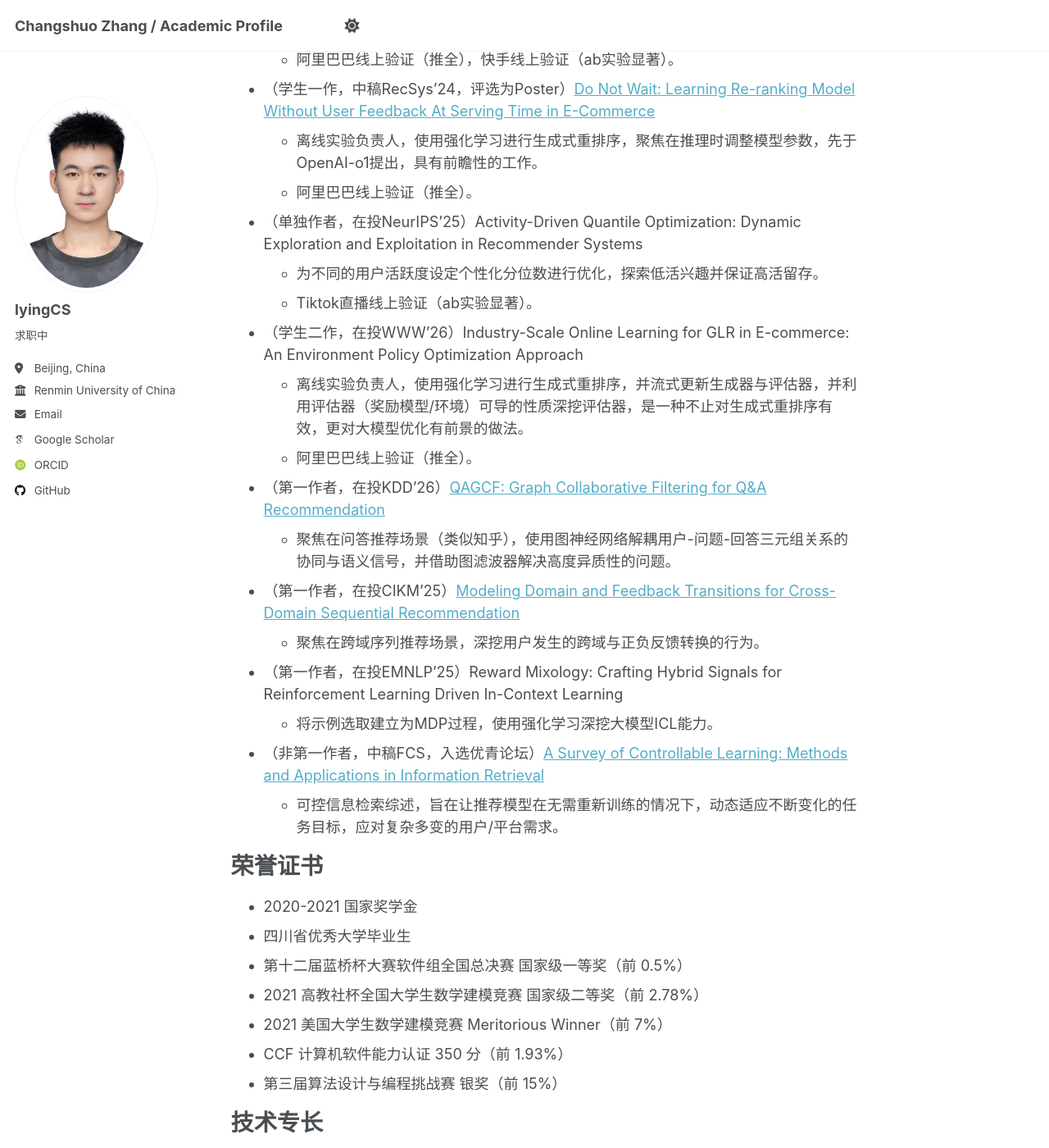
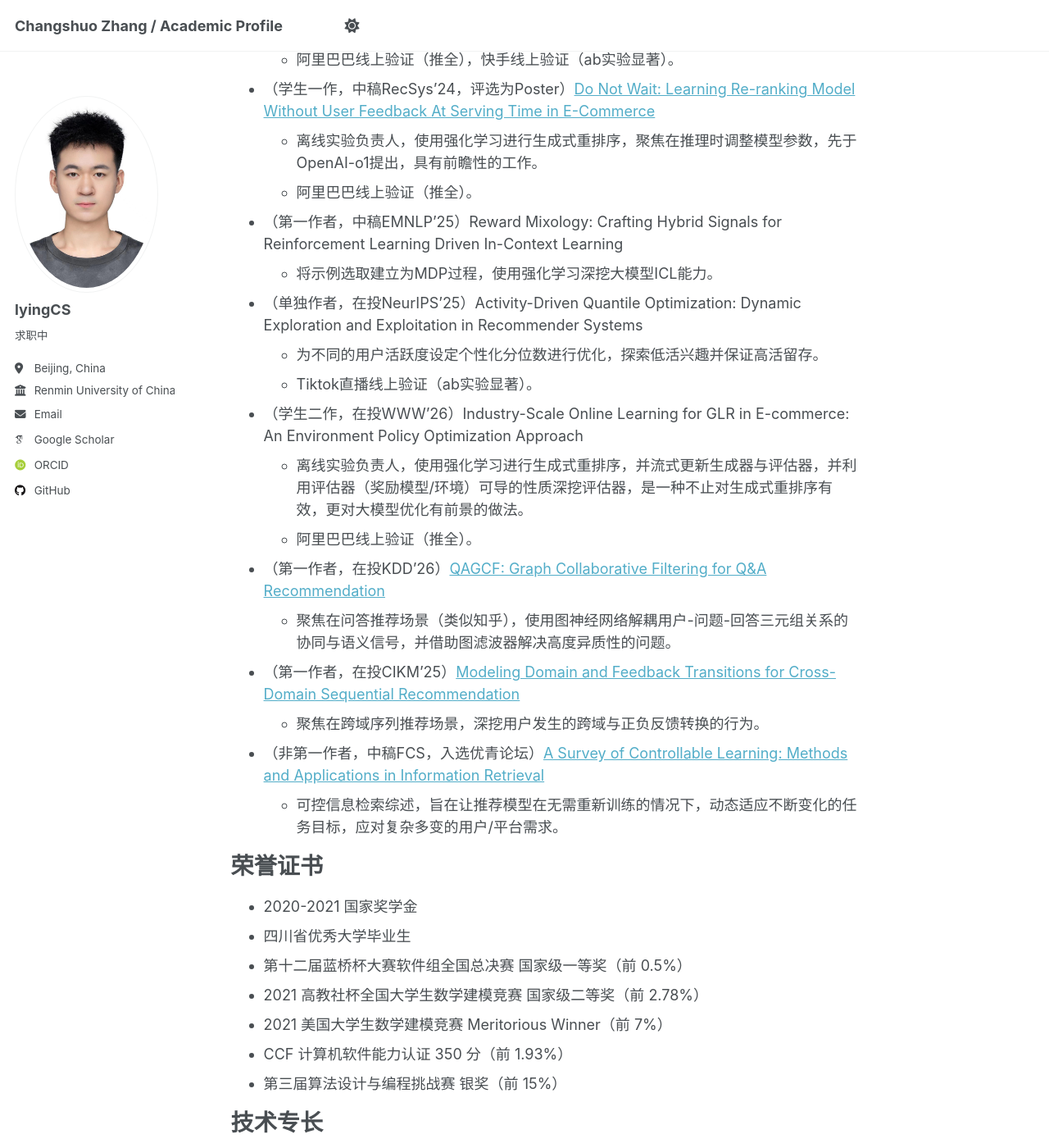
Before and after one commit to lyingCS/lyingCS.github.io, a Jekyll site: the page built from _pages/about.md, in a window 1280 px wide and 1400 px high, scrolled down 2032 px. Shown: the whole window at 82% size. Built offline with Jekyll 4.4.1, drawn with Linux system fonts in a browser that asks for light colours; some web fonts are replaced; part of the change alters nothing that is shown; some of the changed text lies outside the part shown.

Commit message:
Update about.md

```diff
--- a/_pages/about.md
+++ b/_pages/about.md
@@ -48,7 +48,7 @@ redirect_from:
 论文发表
 ======
 
-三篇第一作者中稿论文、四篇第一作者在投论文、七篇工业界验证/推全论文。
+四篇第一作者中稿论文、四篇第一作者在投论文、七篇工业界验证/推全论文。
 
 + （第一作者，中稿SIGIR'24，评选为Oral）[Reinforcing Long-Term Performance in Recommender Systems with User-Oriented Exploration Policy](https://dl.acm.org/doi/10.1145/3626772.3657714)
   + 使用强化学习进行个性化分位数优化提高不同活跃度用户体验，提高session深度。
@@ -68,6 +68,8 @@ redirect_from:
 + （学生一作，中稿RecSys'24，评选为Poster）[Do Not Wait: Learning Re-ranking Model Without User Feedback At Serving Time in E-Commerce](https://dl.acm.org/doi/abs/10.1145/3640457.3688165)
   + 离线实验负责人，使用强化学习进行生成式重排序，聚焦在推理时调整模型参数，先于OpenAI-o1提出，具有前瞻性的工作。
   + 阿里巴巴线上验证（推全）。
++ （第一作者，中稿EMNLP'25）Reward Mixology: Crafting Hybrid Signals for Reinforcement Learning Driven In-Context Learning
+  + 将示例选取建立为MDP过程，使用强化学习深挖大模型ICL能力。
 + （单独作者，在投NeurIPS'25）Activity-Driven Quantile Optimization: Dynamic Exploration and Exploitation in Recommender Systems
   + 为不同的用户活跃度设定个性化分位数进行优化，探索低活兴趣并保证高活留存。
   + Tiktok直播线上验证（ab实验显著）。
@@ -78,9 +80,6 @@ redirect_from:
   + 聚焦在问答推荐场景（类似知乎），使用图神经网络解耦用户-问题-回答三元组关系的协同与语义信号，并借助图滤波器解决高度异质性的问题。
 + （第一作者，在投CIKM'25）[Modeling Domain and Feedback Transitions for Cross-Domain Sequential Recommendation](https://arxiv.org/abs/2408.08209)
   + 聚焦在跨域序列推荐场景，深挖用户发生的跨域与正负反馈转换的行为。
-+ （第一作者，在投EMNLP'25）Reward Mixology: Crafting Hybrid Signals for
-  Reinforcement Learning Driven In-Context Learning
-  + 将示例选取建立为MDP过程，使用强化学习深挖大模型ICL能力。
 + （非第一作者，中稿FCS，入选优青论坛）[A Survey of Controllable Learning: Methods and Applications in Information Retrieval](https://arxiv.org/abs/2407.06083)
   + 可控信息检索综述，旨在让推荐模型在无需重新训练的情况下，动态适应不断变化的任务目标，应对复杂多变的用户/平台需求。
 
```
